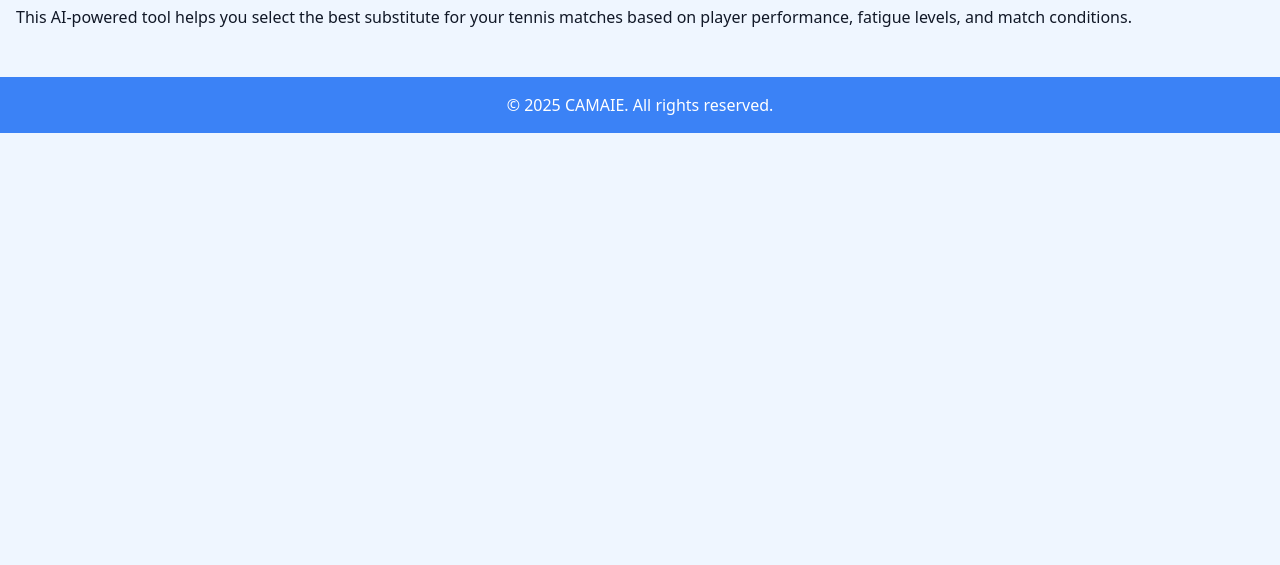
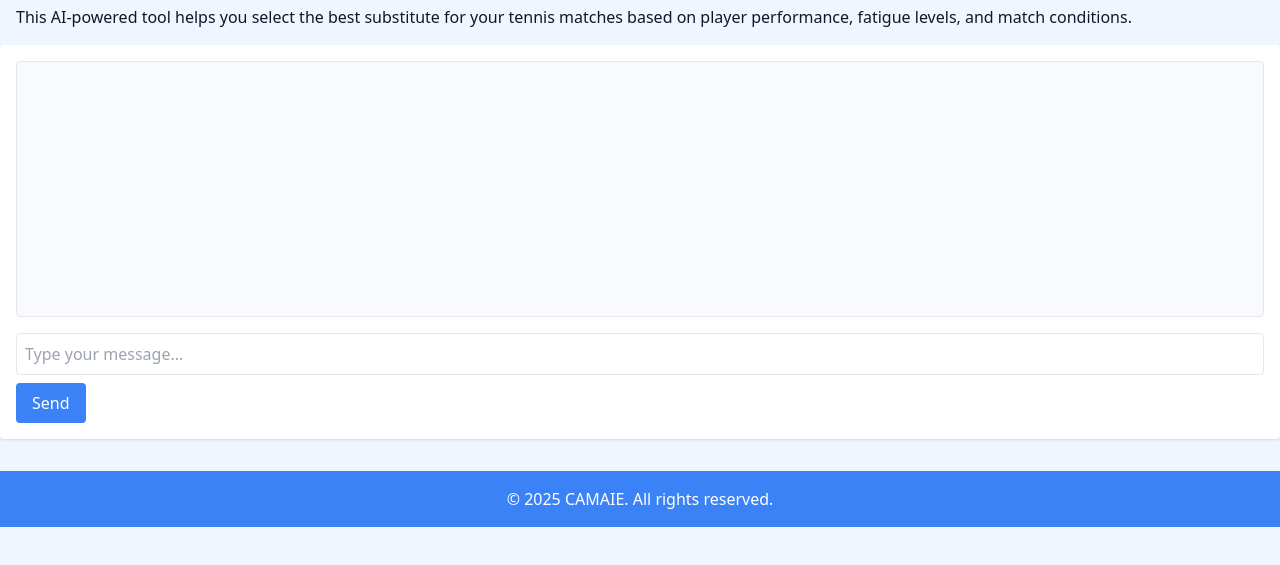
Before and after one commit to megan55555/CAMAIE, a plain HTML site: page tennis.html in a window 1280 px wide. Shown: the part 143-708 px from the top of the page. Drawn offline with nearby package versions, Linux system fonts and the light colour scheme.

Commit message:
add chatbot to tennis.html

```diff
--- a/tennis.html
+++ b/tennis.html
@@ -24,6 +24,12 @@
         <p class="mt-2">This AI-powered tool helps you select the best substitute for your tennis matches based on player performance, fatigue levels, and match conditions.</p>
     </div>
 
+<div id="chatBox" class="bg-white p-4 rounded shadow">
+    <div id="messages" class="h-64 overflow-y-auto mb-4 p-2 border rounded bg-gray-50"></div>
+    <input id="userInput" class="border rounded p-2 w-full mb-2" placeholder="Type your message...">
+    <button id="sendButton" class="bg-blue-500 text-white py-2 px-4 rounded">Send</button>
+</div>
+
     <!-- Footer -->
     <footer class="bg-blue-500 p-4 text-center text-white mt-8">
         <p>&copy; 2025 CAMAIE. All rights reserved.</p>
```
